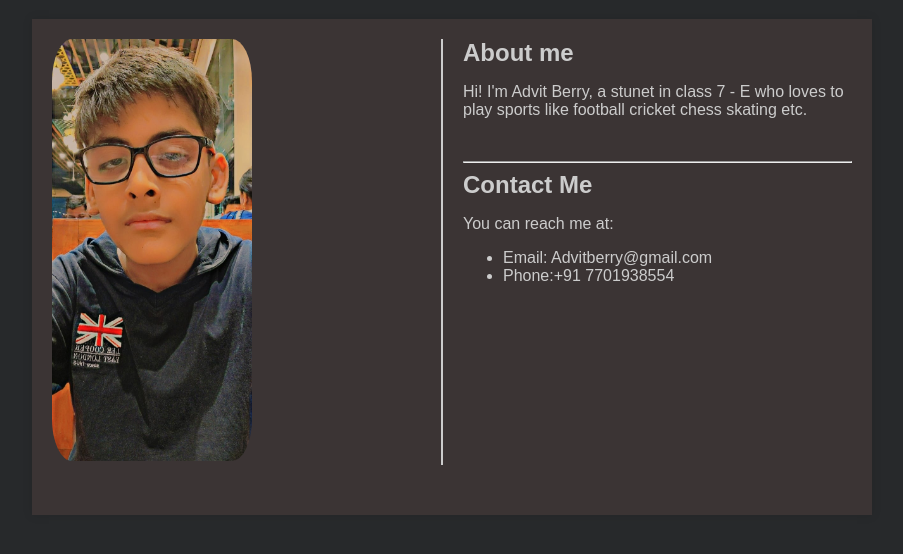
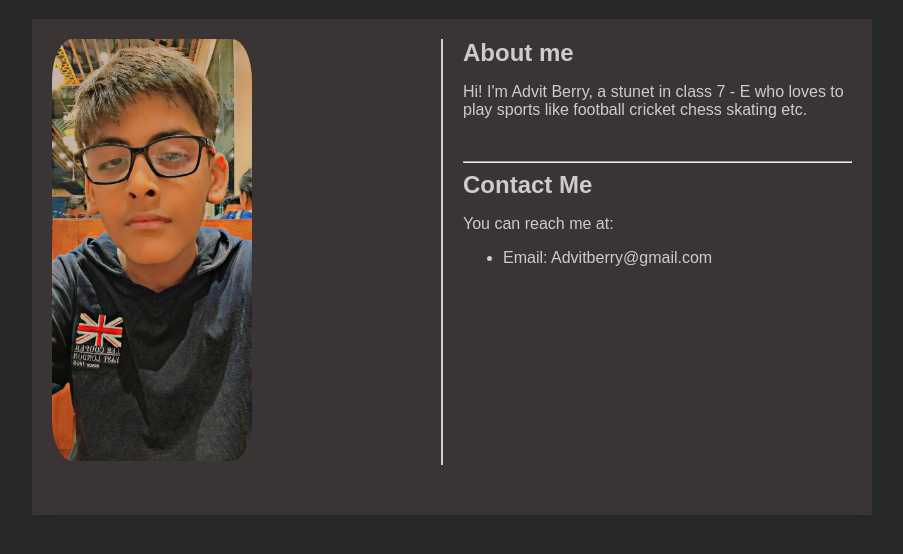
Before and after one commit to advitberry/porfolio, a plain HTML site: page index.html in a window 1280 px wide. Shown: the part 78-632 px from the top of the page, without its empty margins (188-1091 px from the left). Drawn offline with Linux system fonts and the light colour scheme.

Commit message:
Update index.html

```diff
--- a/index.html
+++ b/index.html
@@ -80,7 +80,6 @@
             <p>You can reach me at:</p>
             <ul>
                 <li>Email: <a href="mailto:Advitberry@gmail.com">Advitberry@gmail.com</a></li>
-                <li>Phone:<a href="tel:+917701938554">+91 7701938554</a></li>
             </ul>
         </section>
     </main>
```
